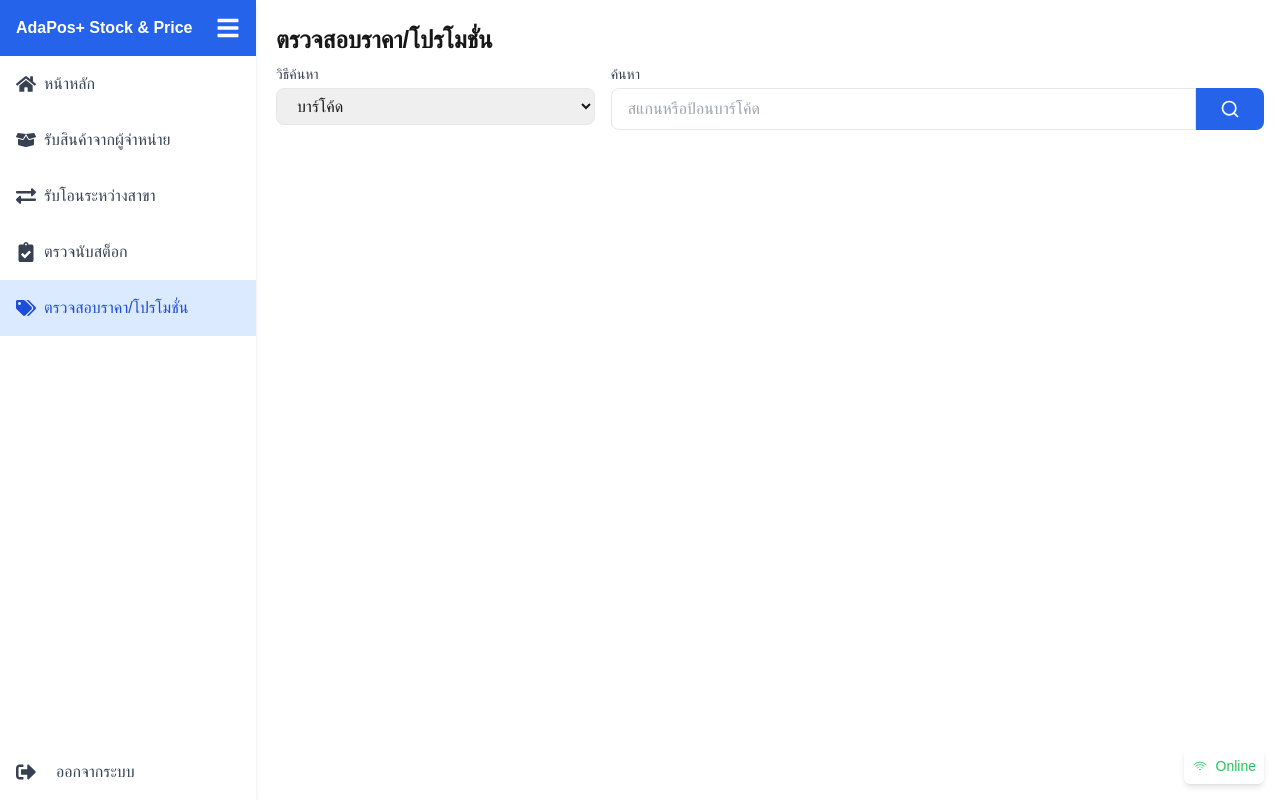
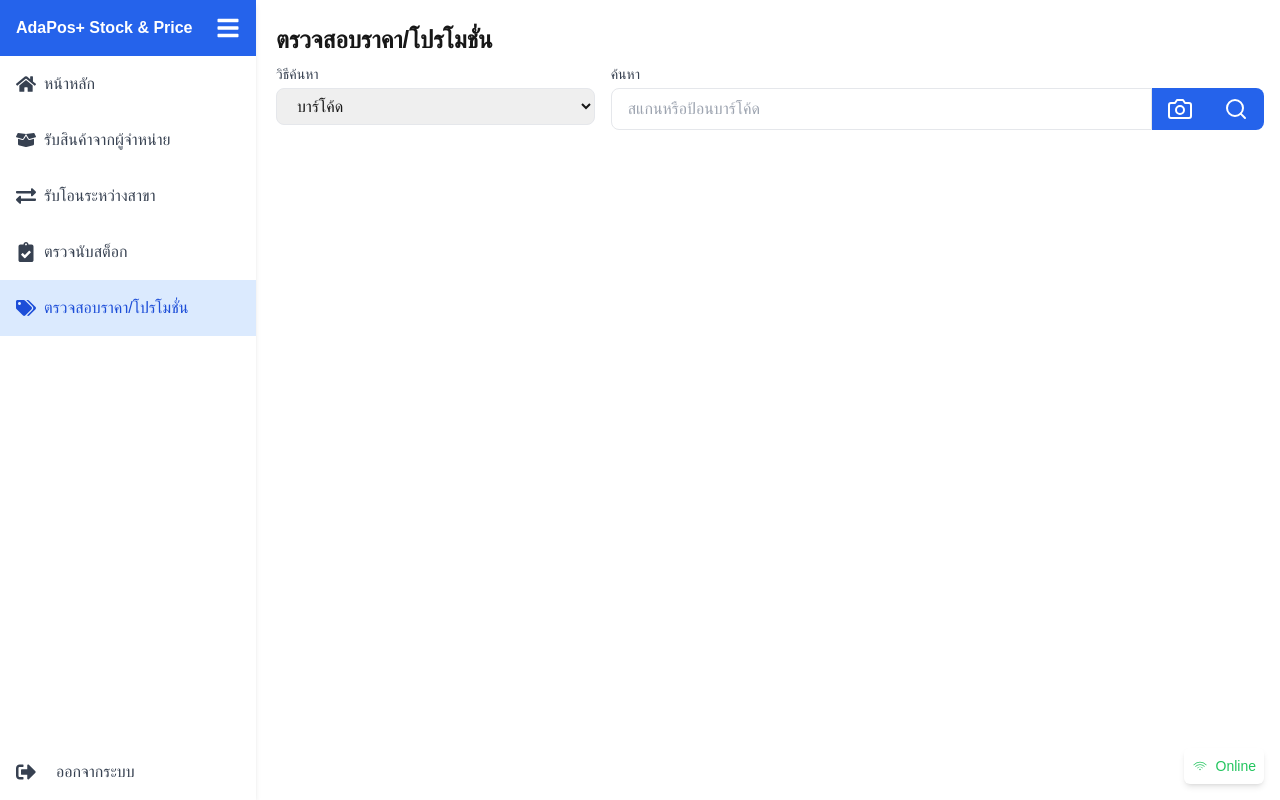
Before and after one commit to AdaDevDroid/AdaPos-Mobile-Stock-Price, a Next.js app: page /price-check in a window 1280 px wide. Built offline with nearby package versions, Linux system fonts and the light colour scheme; sample sign-in values are in the browser's storage.

Commit message:
เพิ่มปุ่มกล้อง หน้าเช็คราคา

```diff
--- a/app/price-check/page.tsx
+++ b/app/price-check/page.tsx
@@ -1,9 +1,12 @@
 "use client";
-import React, { useState } from 'react';
+import React, { useState, useRef } from 'react';
 import { Search, Tag, Calendar, ChevronDown, ChevronUp } from 'lucide-react';
 import { useAuth } from "@/hooks/useAuth";
 import { useNetworkStatus } from "@/hooks/NetworkStatusContext";
 import { C_PRCxOpenIndexedDB, C_GETxUserData } from "@/hooks/CIndexedDB";
+import { CCameraScanner } from "@/hooks/CCameraScanner";
+import InputWithLabelAndButton from "@/components/InputWithLabelAndButton";
+import { FiCamera, FiCameraOff } from "react-icons/fi";
 
 interface Price {
   rtPdtCode: string;
@@ -138,6 +141,22 @@ const PricePromotionCheck = () => {
     }
   };
 
+  const { C_PRCxStartScanner, C_PRCxPauseScanner, C_PRCxResumeScanner, bScanning } = CCameraScanner(
+    (ptDecodedText) => {
+      C_PRCxPauseScanner();
+      const bConfirmed = window.confirm(`เพิ่มข้อมูล: ${ptDecodedText} ?`);
+      if (bConfirmed) {
+        setSearchQuery(ptDecodedText);
+        handleSearch();
+      }
+      // ✅ รอ 500ms ก่อนเปิดกล้องใหม่
+      setTimeout(() => {
+        C_PRCxResumeScanner();
+      }, 500);
+    }
+  );
+  const oScannerRef = useRef<HTMLVideoElement | null>(null);
+
   return (
     <div className="p-4 ms-1 mx-auto bg-white" >
       <div className="flex flex-col items-start md:items-center pb-6">
@@ -170,13 +189,19 @@ const PricePromotionCheck = () => {
 
               {/* Search Input */}
               <div className="md:col-span-2">
-                <label className="block text-sm font-medium text-gray-700 mb-1">
+
+                {/* ส่วนหัวข้อค้นหา */}
+                <div className="mb-1 text-sm font-medium text-gray-700">
                   ค้นหา
-                </label>
+                </div>
+
+                {/* ช่องค้นหาและปุ่ม */}
                 <div className="flex">
                   <input
+                    className="flex-1 px-4 py-2 border rounded-l-lg focus:ring-2 focus:ring-blue-500 focus:border-blue-500"
                     type="text"
-                    className="flex-1 px-4 py-2 border rounded-l-lg focus:ring-2 focus:ring-blue-500 focus:border-blue-500"
+                    value={searchQuery}
+                    onChange={(e) => setSearchQuery(e.target.value)}
                     placeholder={
                       searchType === 'barcode'
                         ? 'สแกนหรือป้อนบาร์โค้ด'
@@ -184,17 +209,40 @@ const PricePromotionCheck = () => {
                           ? 'ป้อนชื่อสินค้า'
                           : 'ป้อนรหัสสินค้า'
                     }
-                    value={searchQuery}
-                    onChange={(e) => setSearchQuery(e.target.value)}
                   />
+
+                  {/* ปุ่มกล้อง */}
+                  <button
+                    onClick={C_PRCxStartScanner}
+                    className="px-4 py-2 bg-blue-600 text-white border-blue-500 hover:bg-blue-700"
+                  >
+                    <div className="flex items-center justify-center">
+                      {bScanning ? <FiCameraOff className="w-6 h-6" /> : <FiCamera className="w-6 h-6" />}
+                    </div>
+                  </button>
+
+                  {/* ปุ่มค้นหา */}
                   <button
                     onClick={handleSearch}
-                    className="px-6 py-2 bg-blue-600 text-white rounded-r-lg hover:bg-blue-700"
+                    className="px-4 py-2 bg-blue-600 text-white rounded-r-lg border-blue-500 hover:bg-blue-700"
                   >
-                    <Search className="w-5 h-5" />
+                    <div className="flex items-center justify-center">
+                      <Search className="w-6 h-6" />
+                    </div>
                   </button>
                 </div>
+
+                 {/* Scanner Container */}
+                 <div
+                  className={`my-4 relative flex items-center justify-center md:w-[50%] w-[100%] mx-auto ${bScanning ? "h-[50%]" : "h-[0px] pointer-events-none"
+                    } transition-opacity duration-300`}
+                >
+                  {/* Scanner Reference */}
+                  <video ref={oScannerRef} className="w-full h-full object-cover" />
+                </div>
+
               </div>
+
             </div>
           </div>
 
```
